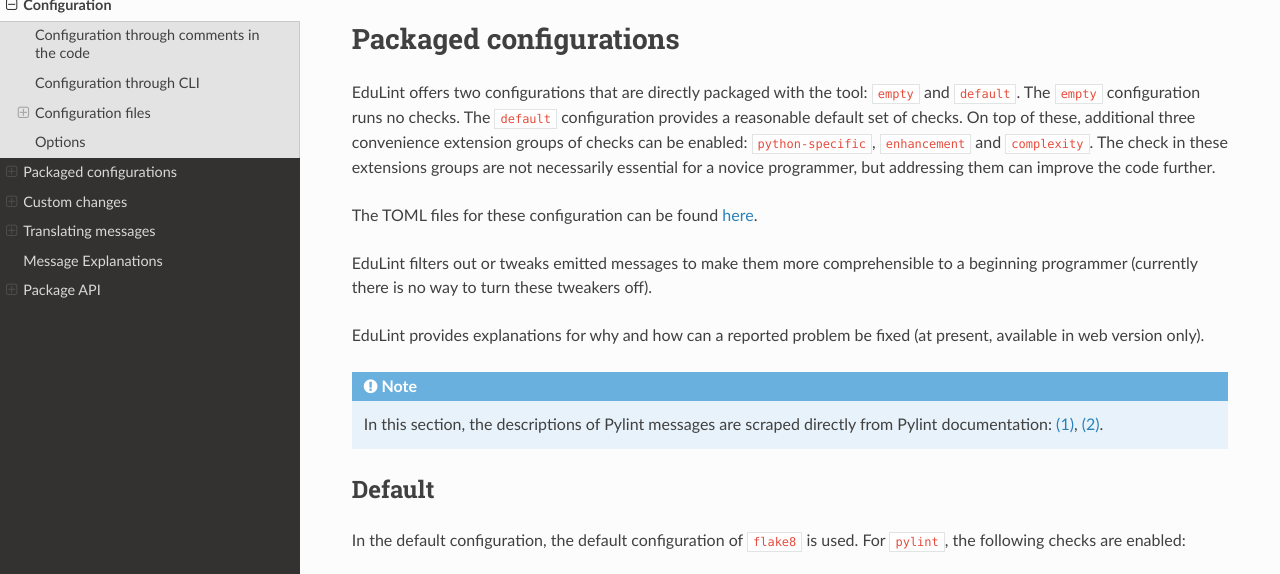
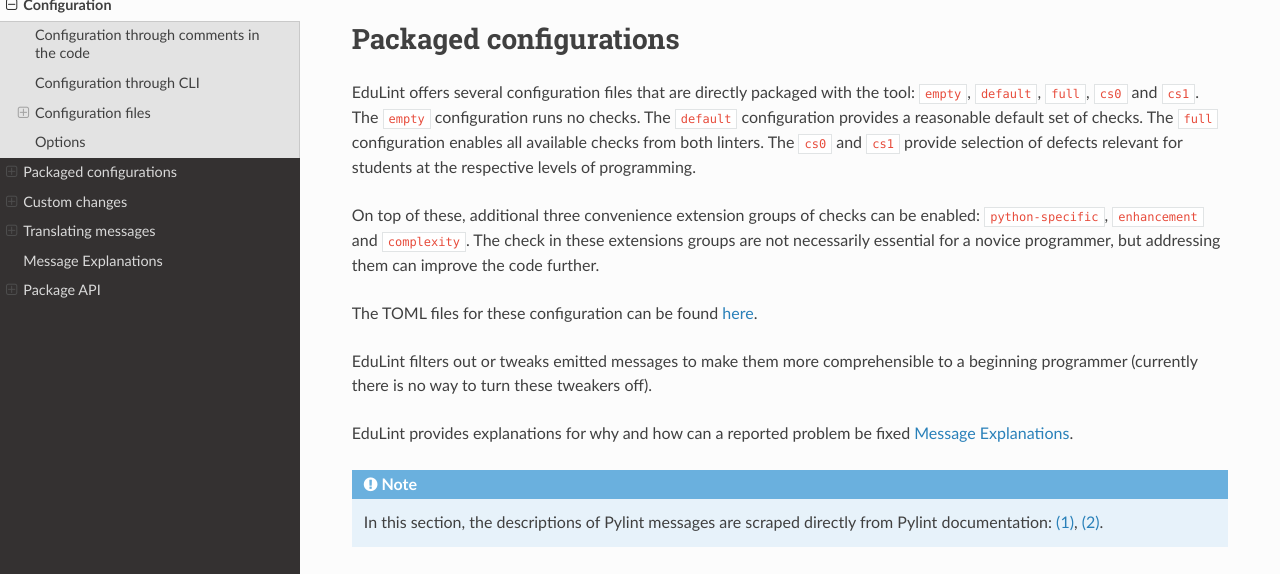
Before and after one commit to GiraffeReversed/edulint, a Sphinx documentation site: the page built from docs/source/configuration.rst, in a window 1280 px wide and 900 px high, scrolled down 4127 px, cut to the strip 175-749 px from the top of the window. Built offline with Sphinx 7.4.7 and the Read the Docs theme 3.1.0, drawn with Linux system fonts in a browser that asks for light colours; the version number could not be read and is left out; cross-references to code outside the pages are shown as plain code.

Commit message:
config: more packaged configurations

```diff
--- a/docs/source/configuration.rst
+++ b/docs/source/configuration.rst
@@ -202,13 +202,15 @@
 Packaged configurations
 =======================
 
-EduLint offers two configurations that are directly packaged with the tool: :code:`empty` and :code:`default`. The :code:`empty` configuration runs no checks. The :code:`default` configuration provides a reasonable default set of checks. On top of these, additional three convenience extension groups of checks can be enabled: :code:`python-specific`, :code:`enhancement` and :code:`complexity`. The check in these extensions groups are not necessarily essential for a novice programmer, but addressing them can improve the code further.
+EduLint offers several configuration files that are directly packaged with the tool: :code:`empty`, :code:`default`, :code:`full`, :code:`cs0` and :code:`cs1`. The :code:`empty` configuration runs no checks. The :code:`default` configuration provides a reasonable default set of checks. The :code:`full` configuration enables all available checks from both linters. The :code:`cs0` and :code:`cs1` provide selection of defects relevant for students at the respective levels of programming.
+
+On top of these, additional three convenience extension groups of checks can be enabled: :code:`python-specific`, :code:`enhancement` and :code:`complexity`. The check in these extensions groups are not necessarily essential for a novice programmer, but addressing them can improve the code further.
 
 The TOML files for these configuration can be found `here <https://github.com/GiraffeReversed/edulint/tree/main/edulint/config/files>`_.
 
 EduLint filters out or tweaks emitted messages to make them more comprehensible to a beginning programmer (currently there is no way to turn these tweakers off).
 
-EduLint provides explanations for why and how can a reported problem be fixed (at present, available in web version only).
+EduLint provides explanations for why and how can a reported problem be fixed :ref:`explanations`.
 
 .. note::
 
```
Also changed, not shown: 2 other files.
